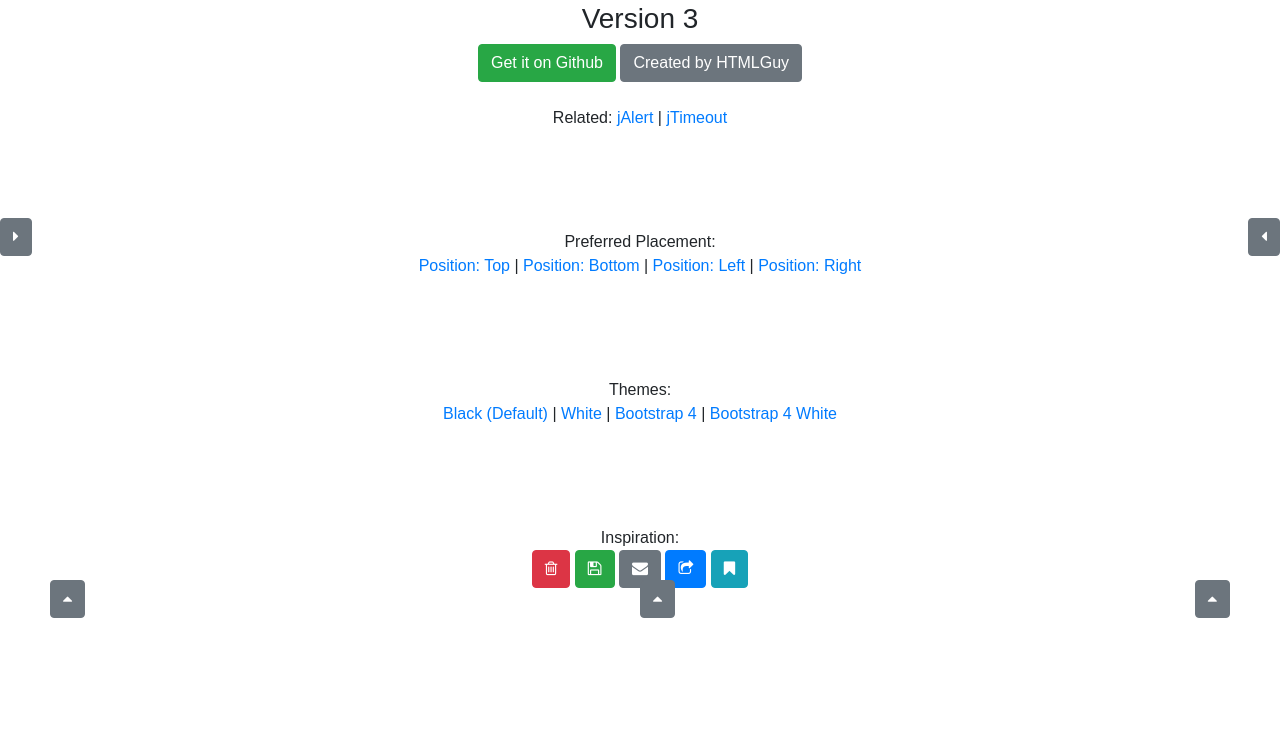
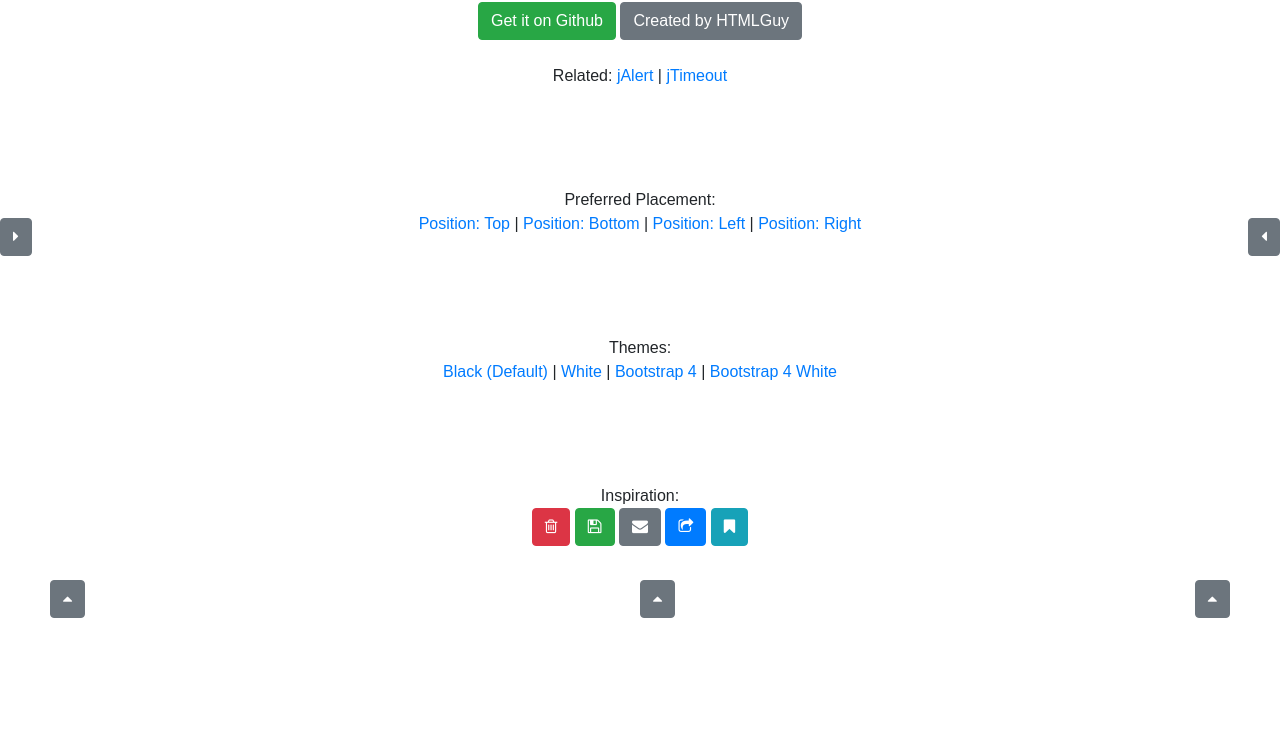
Before and after one commit to HTMLGuyLLC/jConfirm, a website: page index.html in a window 1280 px wide. Shown: the part 182-928 px from the top of the page. Drawn offline with nearby package versions, Linux system fonts and the light colour scheme.

Commit message:
remove incorrect version from demo page

```diff
--- a/index.html
+++ b/index.html
@@ -37,7 +37,6 @@
     <!-- Page title -->
     <div style="margin-top: 10%;">
         <h1>jConfirm - Confirmation Tooltip Demo Page</h1>
-        <h3>Version 3</h3>
         <a href="https://github.com/HTMLGuyLLC/jConfirm" class="btn btn-success">Get it on Github</a>
         <a href="https://htmlguy.com" target="_blank" class="btn btn-secondary">Created by HTMLGuy</a>
         <br><br>
--- a/package.json
+++ b/package.json
@@ -1,6 +1,6 @@
 {
   "name": "jconfirm",
-  "version": "4.0.0",
+  "version": "4.0.1",
   "description": "jQuery confirmation tooltip plugin",
   "repository": {
     "type": "git",
```
